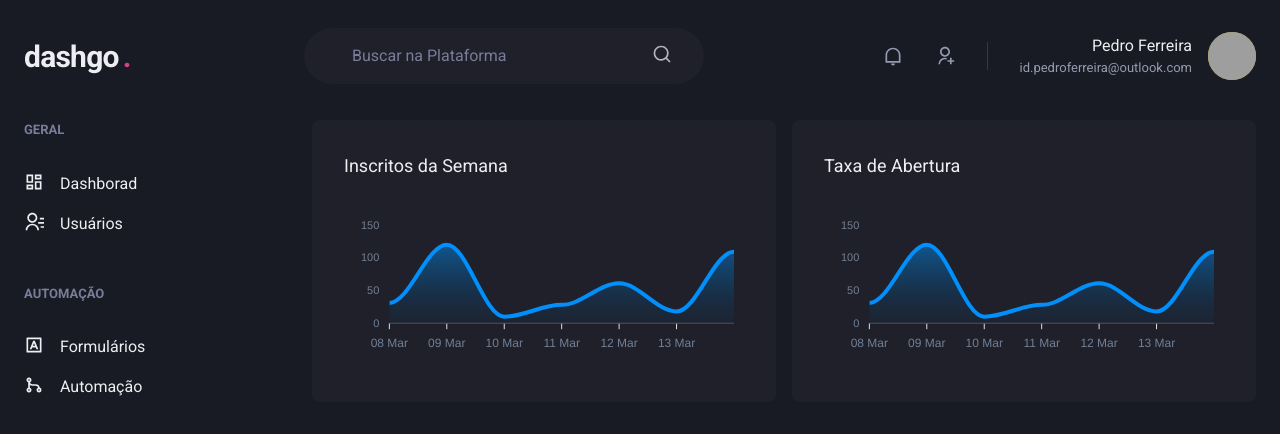
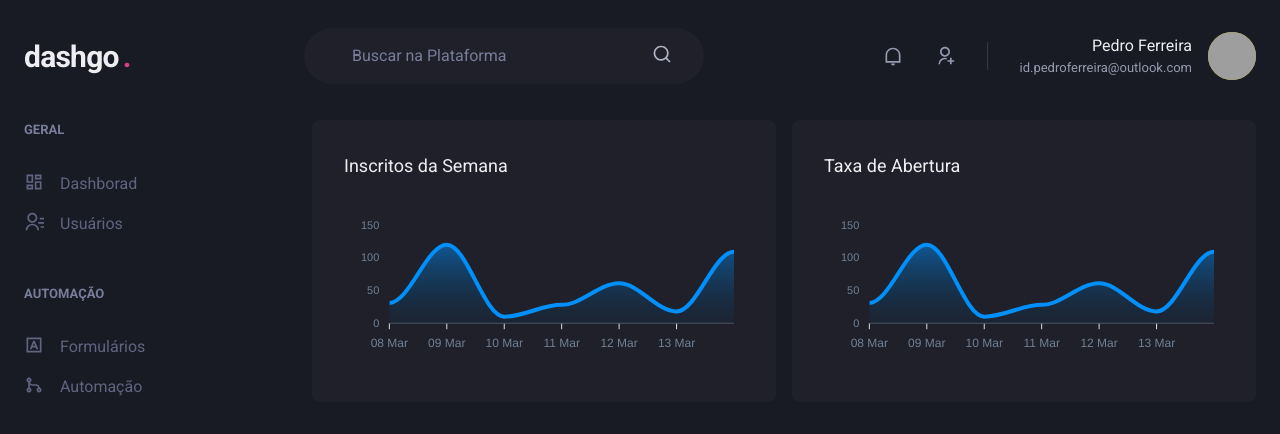
Before and after one commit to idpedro/ignite_dashgo, a Next.js app: page /dashboard in a window 1280 px wide. Shown: the top 434 px of the page. Built offline with nearby package versions, Linux system fonts and the light colour scheme; grey boxes are pictures that could not be loaded.

Commit message:
create ActiveLinkCompoent

```diff
--- /dev/null
+++ b/src/components/ActiveLink.tsx
@@ -0,0 +1,31 @@
+import Link, { LinkProps } from "next/link";
+import { useRouter } from "next/router";
+import { cloneElement, ReactElement } from "react";
+
+interface ActiveLinkProps extends LinkProps {
+  children: ReactElement;
+  shouldMatchExactHref?: boolean;
+}
+
+export function ActiveLink({
+  children,
+  shouldMatchExactHref = false,
+  ...rest
+}: ActiveLinkProps) {
+  let isActive = false;
+  const { asPath } = useRouter();
+
+  if ((shouldMatchExactHref && asPath === rest.href) || asPath === rest.as) {
+    isActive = true;
+  } else if (
+    (!shouldMatchExactHref && asPath.startsWith(String(rest.href))) ||
+    asPath.startsWith(String(rest.as))
+  )
+    isActive = true;
+
+  return (
+    <Link {...rest}>
+      {cloneElement(children, { color: isActive ? "pink.500" : "gray.500" })}
+    </Link>
+  );
+}
--- a/src/components/Sidebar/NavLink.tsx
+++ b/src/components/Sidebar/NavLink.tsx
@@ -1,18 +1,21 @@
-import { Link, LinkProps, Text, Icon } from "@chakra-ui/react";
+import { Link as ChakraLink, LinkProps, Text, Icon } from "@chakra-ui/react";
 import { ElementType } from "react";
-
+import { ActiveLink } from "../ActiveLink";
 interface PNavLink extends LinkProps {
   title: string;
   icon: ElementType;
+  href: string;
 }
 
-export function NavLink({ title, icon, ...rest }: PNavLink) {
+export function NavLink({ title, icon, href, ...rest }: PNavLink) {
   return (
-    <Link display="flex" align="center" {...rest}>
-      <Icon as={icon} fontSize="20" />
-      <Text ml="4" fontSize="medium">
-        {title}
-      </Text>
-    </Link>
+    <ActiveLink href={href} passHref>
+      <ChakraLink display="flex" align="center" {...rest}>
+        <Icon as={icon} fontSize="20" />
+        <Text ml="4" fontSize="medium">
+          {title}
+        </Text>
+      </ChakraLink>
+    </ActiveLink>
   );
 }
```
